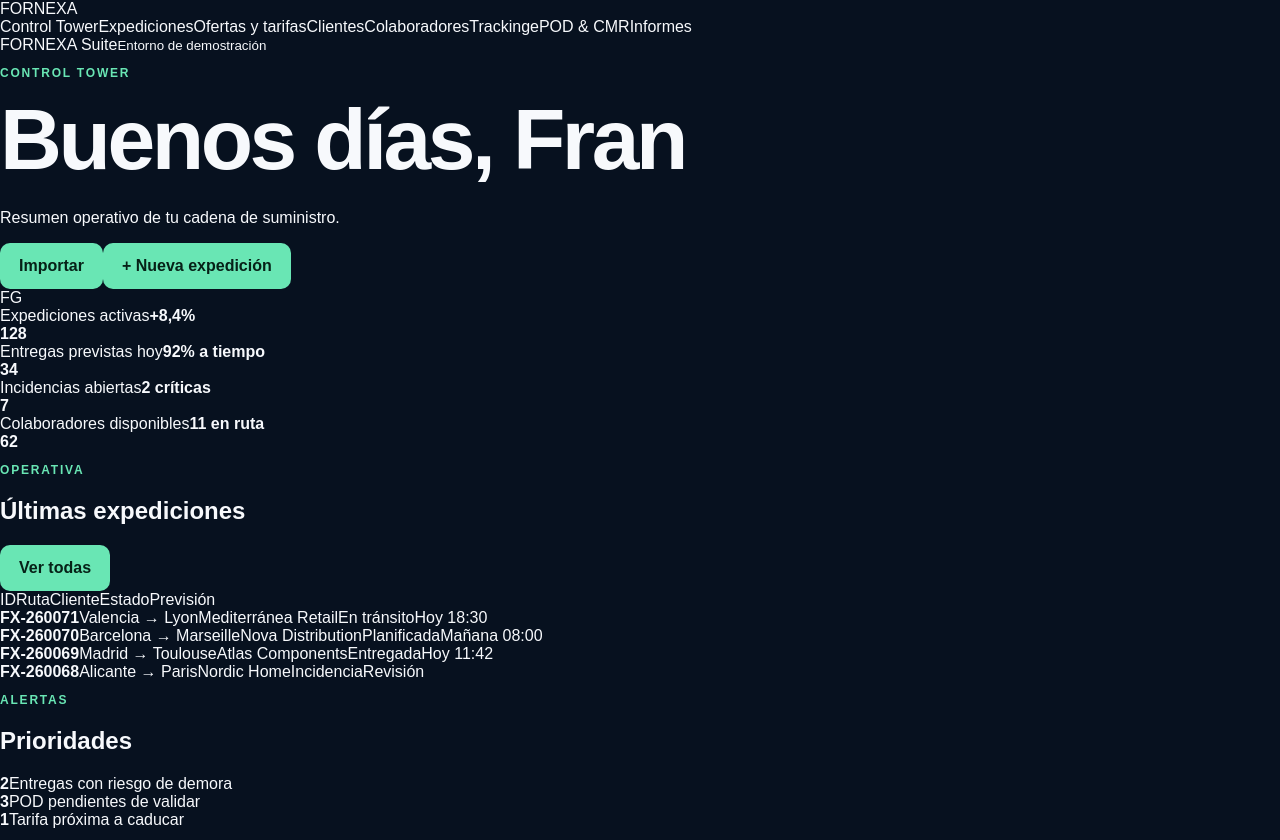
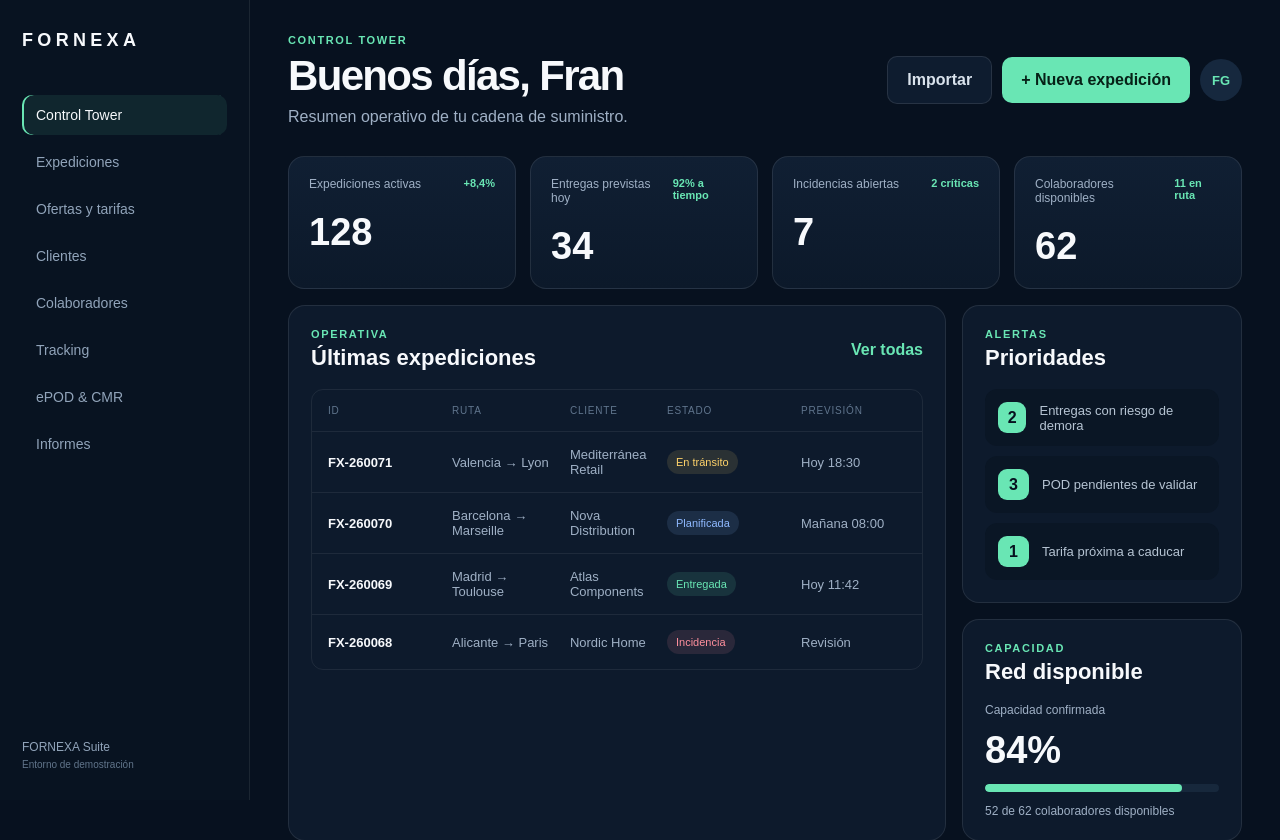
Before and after one commit to fragonh2-boop/Fornexa, a Next.js app: page /dashboard in a window 1280 px wide. Shown: the top 840 px of the page. Built offline with nearby package versions, Linux system fonts and the light colour scheme.

Commit message:
Connect dashboard page styles

```diff
--- a/app/dashboard/page.tsx
+++ b/app/dashboard/page.tsx
@@ -1,4 +1,5 @@
 import Link from "next/link";
+import styles from "./dashboard.module.css";
 
 const metrics = [
   ["128", "Expediciones activas", "+8,4%"],
@@ -8,19 +9,19 @@
 ];
 
 const shipments = [
-  ["FX-260071", "Valencia → Lyon", "Mediterránea Retail", "En tránsito", "Hoy 18:30"],
-  ["FX-260070", "Barcelona → Marseille", "Nova Distribution", "Planificada", "Mañana 08:00"],
-  ["FX-260069", "Madrid → Toulouse", "Atlas Components", "Entregada", "Hoy 11:42"],
-  ["FX-260068", "Alicante → Paris", "Nordic Home", "Incidencia", "Revisión"],
+  ["FX-260071", "Valencia → Lyon", "Mediterránea Retail", "En tránsito", "Hoy 18:30", "transit"],
+  ["FX-260070", "Barcelona → Marseille", "Nova Distribution", "Planificada", "Mañana 08:00", "planned"],
+  ["FX-260069", "Madrid → Toulouse", "Atlas Components", "Entregada", "Hoy 11:42", "delivered"],
+  ["FX-260068", "Alicante → Paris", "Nordic Home", "Incidencia", "Revisión", "incident"],
 ];
 
 export default function DashboardPage() {
   return (
-    <main className="app-shell">
-      <aside className="app-sidebar">
-        <Link href="/dashboard" className="app-brand">FORNEXA</Link>
-        <nav className="app-nav" aria-label="Navegación principal">
-          <Link className="active" href="/dashboard">Control Tower</Link>
+    <main className={styles.shell}>
+      <aside className={styles.sidebar}>
+        <Link href="/dashboard" className={styles.brand}>FORNEXA</Link>
+        <nav className={styles.nav} aria-label="Navegación principal">
+          <Link className={styles.active} href="/dashboard">Control Tower</Link>
           <a href="#">Expediciones</a>
           <a href="#">Ofertas y tarifas</a>
           <a href="#">Clientes</a>
@@ -29,64 +30,64 @@
           <a href="#">ePOD & CMR</a>
           <a href="#">Informes</a>
         </nav>
-        <div className="app-sidebar-footer">
+        <div className={styles.sidebarFooter}>
           <span>FORNEXA Suite</span>
           <small>Entorno de demostración</small>
         </div>
       </aside>
 
-      <section className="app-content">
-        <header className="app-header">
+      <section className={styles.content}>
+        <header className={styles.header}>
           <div>
-            <p className="eyebrow">CONTROL TOWER</p>
+            <p className={styles.eyebrow}>CONTROL TOWER</p>
             <h1>Buenos días, Fran</h1>
             <p>Resumen operativo de tu cadena de suministro.</p>
           </div>
-          <div className="app-header-actions">
-            <button type="button" className="secondary-button">Importar</button>
+          <div className={styles.actions}>
+            <button type="button" className={styles.secondary}>Importar</button>
             <button type="button">+ Nueva expedición</button>
-            <div className="user-avatar" aria-label="Perfil de usuario">FG</div>
+            <div className={styles.avatar} aria-label="Perfil de usuario">FG</div>
           </div>
         </header>
 
-        <section className="app-metrics" aria-label="Indicadores operativos">
+        <section className={styles.metrics} aria-label="Indicadores operativos">
           {metrics.map(([value, label, note]) => (
             <article key={label}>
-              <div className="metric-top"><span>{label}</span><strong>{note}</strong></div>
+              <div className={styles.metricTop}><span>{label}</span><strong>{note}</strong></div>
               <b>{value}</b>
             </article>
           ))}
         </section>
 
-        <section className="app-grid">
-          <article className="app-panel app-panel-wide">
-            <div className="app-panel-title">
-              <div><p className="eyebrow">OPERATIVA</p><h2>Últimas expediciones</h2></div>
-              <button type="button" className="text-button">Ver todas</button>
+        <section className={styles.grid}>
+          <article className={`${styles.panel} ${styles.wide}`}>
+            <div className={styles.panelTitle}>
+              <div><p className={styles.eyebrow}>OPERATIVA</p><h2>Últimas expediciones</h2></div>
+              <button type="button" className={styles.textButton}>Ver todas</button>
             </div>
-            <div className="app-table">
-              <div className="app-table-row app-table-head"><span>ID</span><span>Ruta</span><span>Cliente</span><span>Estado</span><span>Previsión</span></div>
-              {shipments.map(([id, route, client, status, eta]) => (
-                <div className="app-table-row" key={id}>
+            <div className={styles.table}>
+              <div className={`${styles.row} ${styles.head}`}><span>ID</span><span>Ruta</span><span>Cliente</span><span>Estado</span><span>Previsión</span></div>
+              {shipments.map(([id, route, client, status, eta, statusClass]) => (
+                <div className={styles.row} key={id}>
                   <strong>{id}</strong><span>{route}</span><span>{client}</span>
-                  <span className={`app-status ${status.toLowerCase().replace(" ", "-")}`}>{status}</span><span>{eta}</span>
+                  <span className={`${styles.status} ${styles[statusClass]}`}>{status}</span><span>{eta}</span>
                 </div>
               ))}
             </div>
           </article>
 
-          <article className="app-panel">
-            <div className="app-panel-title"><div><p className="eyebrow">ALERTAS</p><h2>Prioridades</h2></div></div>
-            <div className="alert-list">
+          <article className={styles.panel}>
+            <div className={styles.panelTitle}><div><p className={styles.eyebrow}>ALERTAS</p><h2>Prioridades</h2></div></div>
+            <div className={styles.alerts}>
               <div><strong>2</strong><span>Entregas con riesgo de demora</span></div>
               <div><strong>3</strong><span>POD pendientes de validar</span></div>
               <div><strong>1</strong><span>Tarifa próxima a caducar</span></div>
             </div>
           </article>
 
-          <article className="app-panel">
-            <div className="app-panel-title"><div><p className="eyebrow">CAPACIDAD</p><h2>Red disponible</h2></div></div>
-            <div className="capacity-card"><span>Capacidad confirmada</span><strong>84%</strong><div><i /></div><small>52 de 62 colaboradores disponibles</small></div>
+          <article className={styles.panel}>
+            <div className={styles.panelTitle}><div><p className={styles.eyebrow}>CAPACIDAD</p><h2>Red disponible</h2></div></div>
+            <div className={styles.capacity}><span>Capacidad confirmada</span><strong>84%</strong><div><i /></div><small>52 de 62 colaboradores disponibles</small></div>
           </article>
         </section>
       </section>
```
